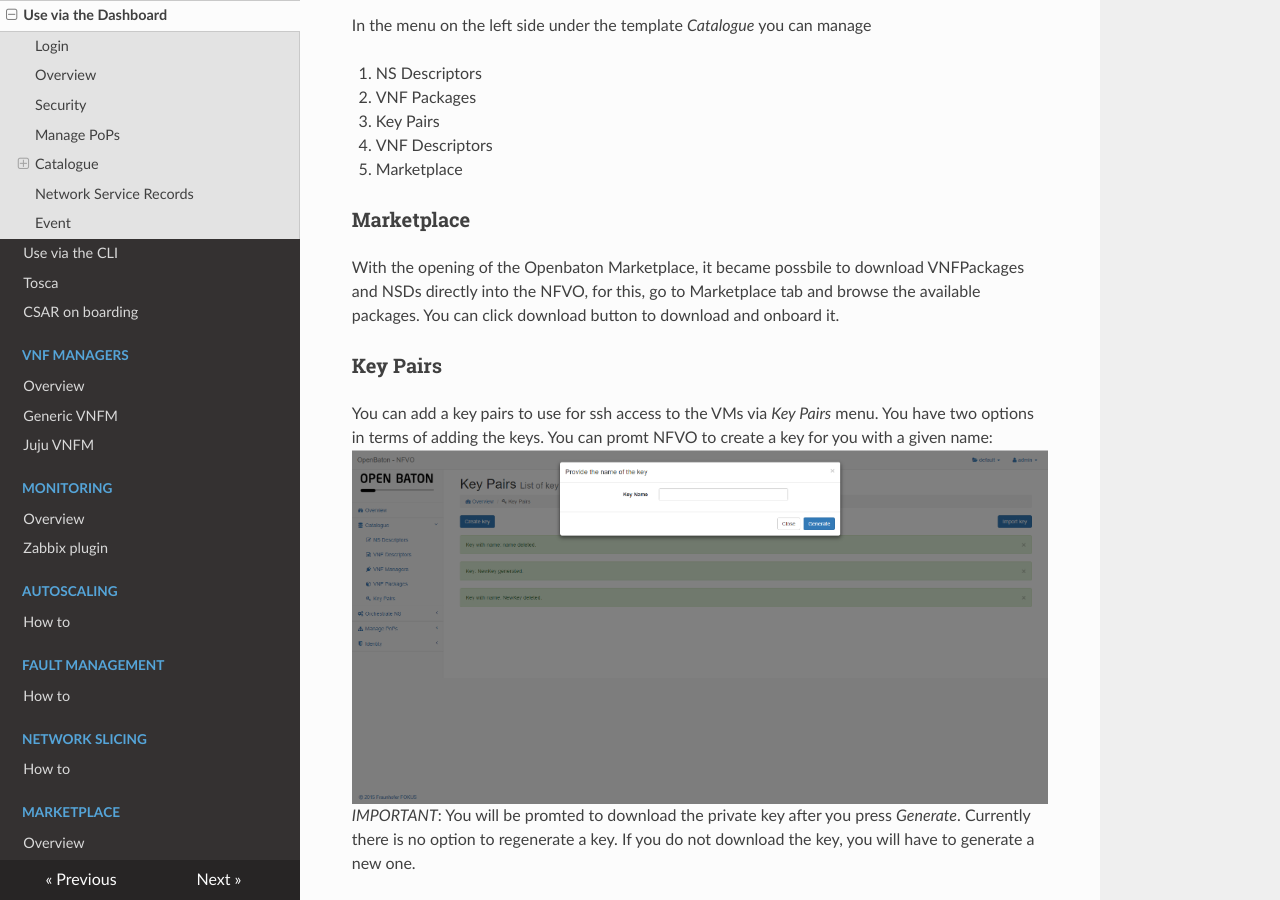
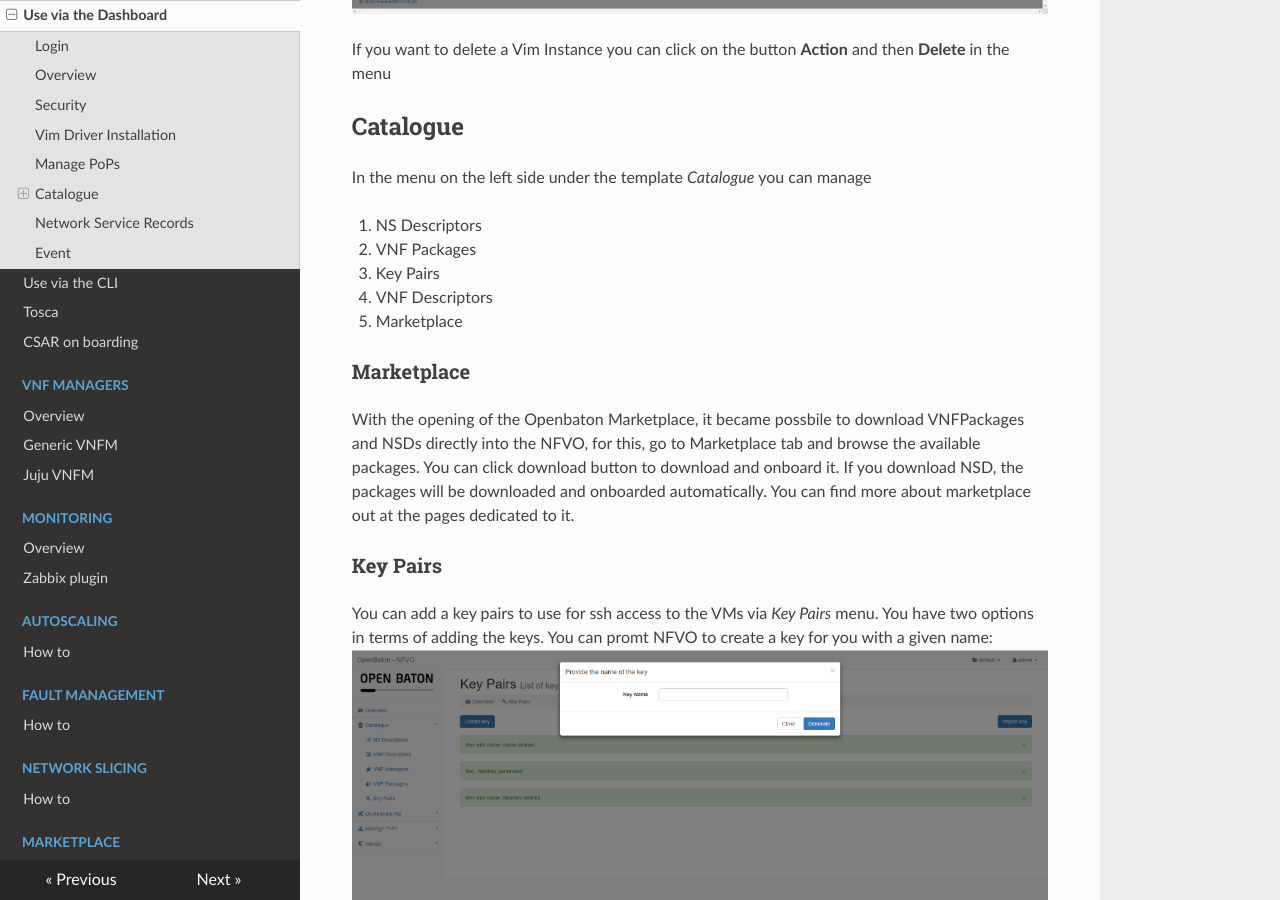
Before and after one commit to openbaton/docs, an MkDocs documentation site: the page built from docs/nfvo-how-to-use-gui.md, in a window 1280 px wide and 900 px high, scrolled down 4165 px. Built offline with MkDocs 1.6.1, drawn with Linux system fonts in a browser that asks for light colours; nearby versions of some CDN libraries; old or Windows-style settings are respelled for this version of MkDocs; some of the changed text lies outside the part shown.

Commit message:
updated gui doc

```diff
--- a/docs/nfvo-how-to-use-gui.md
+++ b/docs/nfvo-how-to-use-gui.md
@@ -42,6 +42,8 @@
 
 The NFVO also supports SSL. If SSL is enabled you have to use *https://url-to-nfvo:8443* to access the GUI.
 
+## Vim Driver Installation
+If you are admin you call also use vim-drivers menu to download the drivers from marketplace and install and start them. You also have an access to the information about the drivers that are already installed.
 
 ## Manage PoPs
 On this page you can see the list of Vim Instances registered
@@ -67,7 +69,7 @@
 ### Marketplace
 
 With the opening of the Openbaton Marketplace, it became possbile to download VNFPackages and NSDs directly into the NFVO, for this,
-go to Marketplace tab and browse the available packages. You can click download button to download and onboard it.
+go to Marketplace tab and browse the available packages. You can click download button to download and onboard it. If you download NSD, the packages will be downloaded and onboarded automatically. You can find more about marketplace  out at the pages dedicated to it.
 
 ### Key Pairs
 You can add a key pairs to use for ssh access to the VMs via *Key Pairs* menu. You have two options in terms of adding the keys.
@@ -250,7 +243,7 @@
 [Login]:images/login.png
 
 [VNFDlistintoNSD]:images/nfvo-how-to-use-gui-VNFD-list-into-NSD.png
-[VNFDlistintoNSD1]:images/nfvo-how-to-use-gui-VNFD-list-into-NSD1.png
+[VNFDlistintoNSD1]:images/nfvo-how-to-use-gui-VNFD-list-into-NSD.png
 [VNFDescriptorInformation]:images/nfvo-how-to-use-gui-VNFD-information.png
 [JSONofNSR]:images/nfvo-how-to-use-gui-JSON-of-NSR.png
 [NSDgraph]:images/nfvo-how-to-use-gui-NSD-graph.png
```
Also changed, not shown: other parts of docs/nfvo-how-to-use-gui.md (+1 -10 lines).
